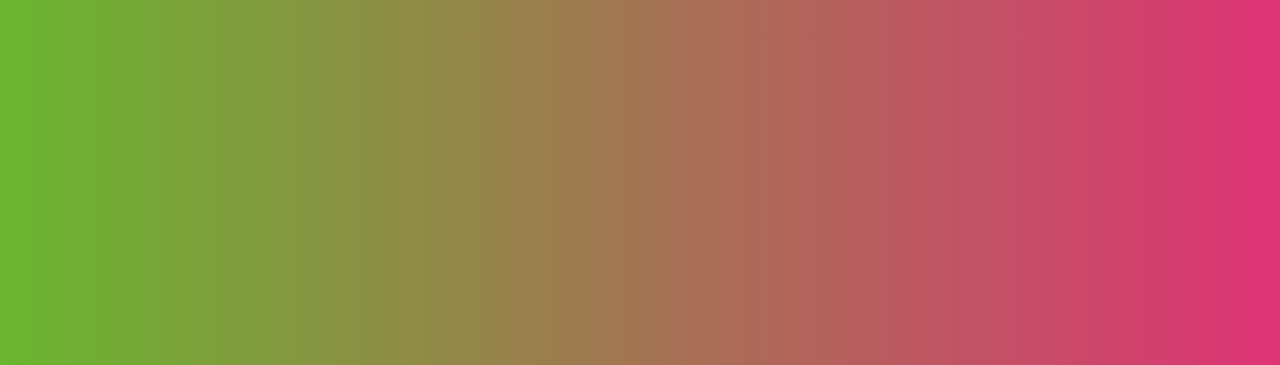
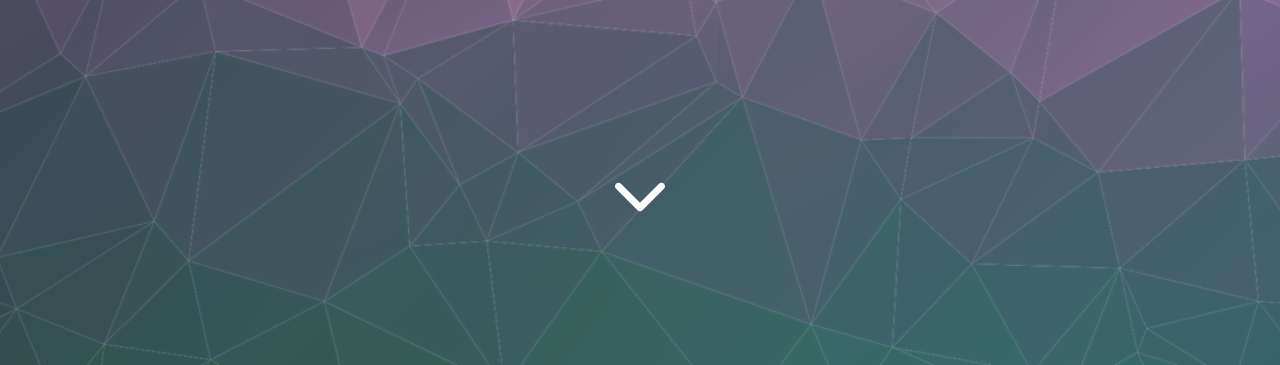
Before and after one commit to Noelia-F/Noelia-F.github.io, a website: page index.html in a window 1280 px wide. Shown: the part 475-840 px from the top of the page. Drawn offline with nearby package versions, Linux system fonts and the light colour scheme.

Commit message:
structure and styles in hero

```diff
--- a/index.html
+++ b/index.html
@@ -28,6 +28,8 @@
 				<h1 class="title title-box--principal">Noelia Frontón García</h1>
 				<h2 class="title title-box--subtitle">Front-End Developer</h2>
 			</div>
+			<div class="arrow-down">
+			</div>
 		</main>
 		<!-- Sobre mi y contacto -->
 		<section class="about-me">
--- a/scss/components/_hero.scss
+++ b/scss/components/_hero.scss
@@ -1,8 +1,13 @@
 
 .hero{
-	background-image: url(./images/background-1409125_1280.png)
+	background-image: url(/images/background-1409125_1280.png);
+	background-size: cover;
+	background-repeat: no-repeat;
+	background-position: center;
+	opacity: 0.8;
 	height: 100vh;
 	display: flex;
+	flex-direction: column;
 	justify-content: center;
 	align-items: center;
 }
@@ -11,3 +16,18 @@
 	border: 5px solid #ffffff;
 	padding: 10px;
 }
+
+.arrow-down{
+	width: 50px;
+	height: 50px;
+	background-image: url(/images/arrow-down.svg);
+	background-repeat: none;
+	background-size: contain;
+	background-position: center;
+	transform: translateY(200px);
+}
+
+.arrow-down:hover{
+	width: 60px;
+	height: 60px;
+}
--- a/scss/layout/_header.scss
+++ b/scss/layout/_header.scss
@@ -8,6 +8,7 @@
 	display: flex;
 	align-items: center;
 	justify-content: flex-start;
+	z-index: 1;
 }
 
 .header__button{
```
Also changed, not shown: css/main.css, images/arrow-10.svg (added), images/arrow-down.svg (added), images/iconmonstr-arrow-65.svg (added).
